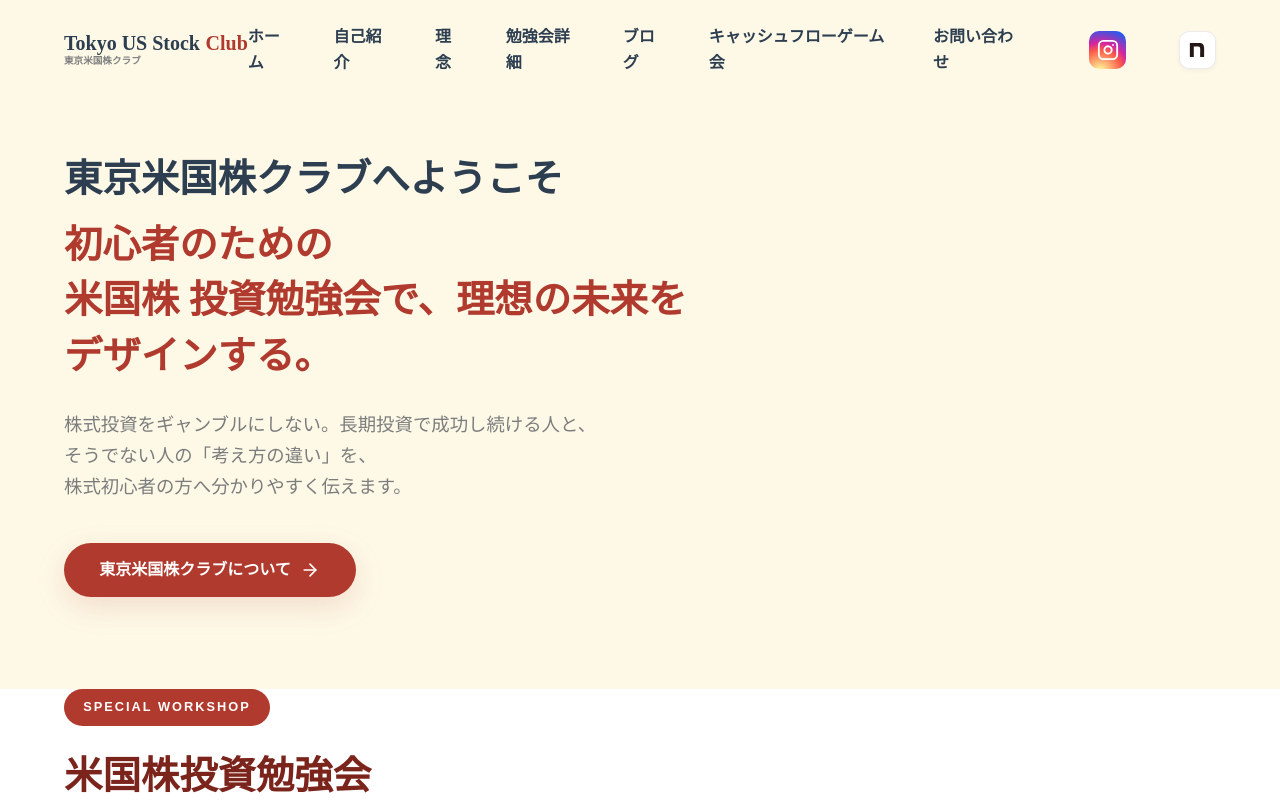
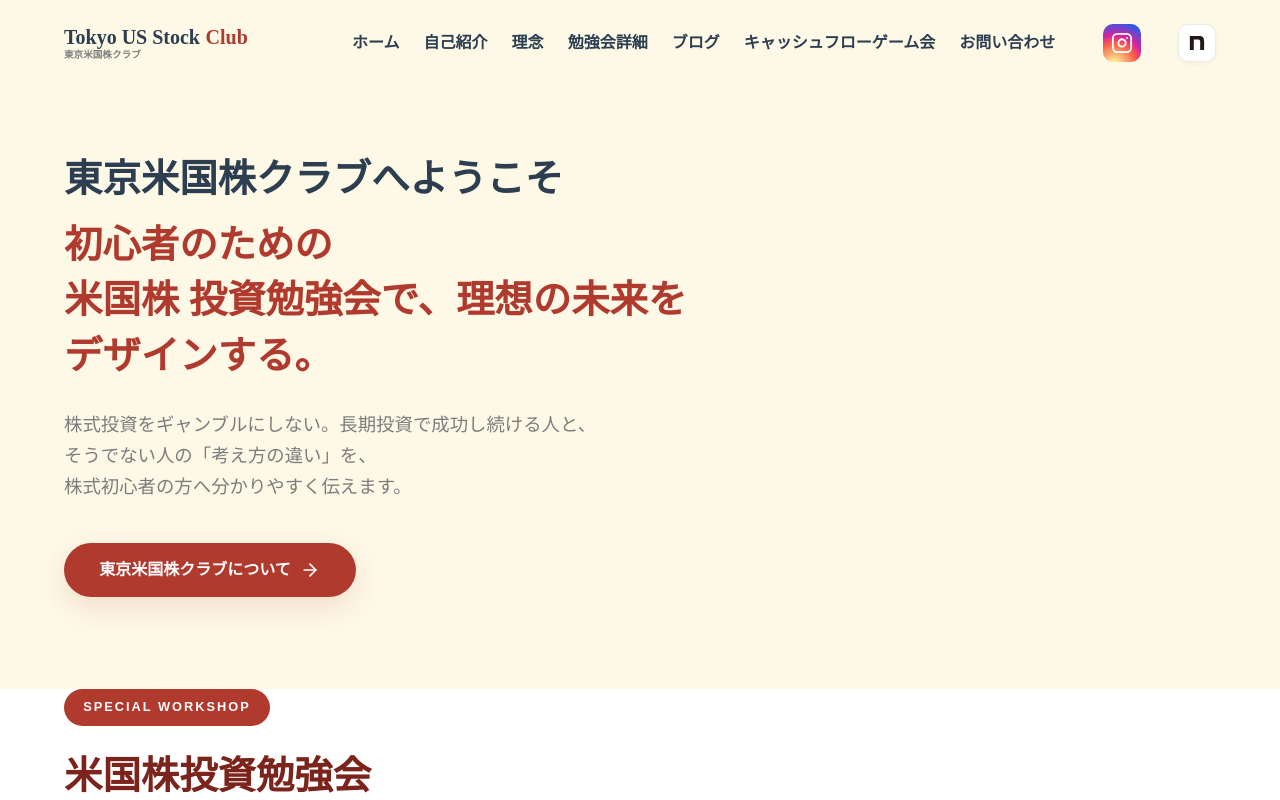
Before and after one commit to yutarotobioka0121-ship-it/tokyo-us-stock-site, a Next.js app: page / in a window 1280 px wide. Built offline with nearby package versions, Linux system fonts and the light colour scheme; no server answers; a web font is replaced by a local one.

Commit message:
fix: prevent header nav-link wrapping and optimize responsive breakpoint

```diff
--- a/src/app/globals.css
+++ b/src/app/globals.css
@@ -204,19 +204,14 @@ button {
 .desktop-nav {
   display: flex;
   align-items: center;
-  gap: 2.5rem;
-}
-
-@media (max-width: 1200px) {
-  .desktop-nav {
-    gap: 1.25rem;
-  }
+  gap: 1.5rem;
 }
 
 .nav-link {
   font-weight: 600;
   color: var(--text-main);
   position: relative;
+  white-space: nowrap;
 }
 
 .nav-link::after {
@@ -238,7 +233,7 @@ button {
   z-index: 1001;
 }
 
-@media (max-width: 992px) {
+@media (max-width: 1200px) {
   .desktop-nav { display: none; }
   .mobile-toggle { display: block; }
 }
```
